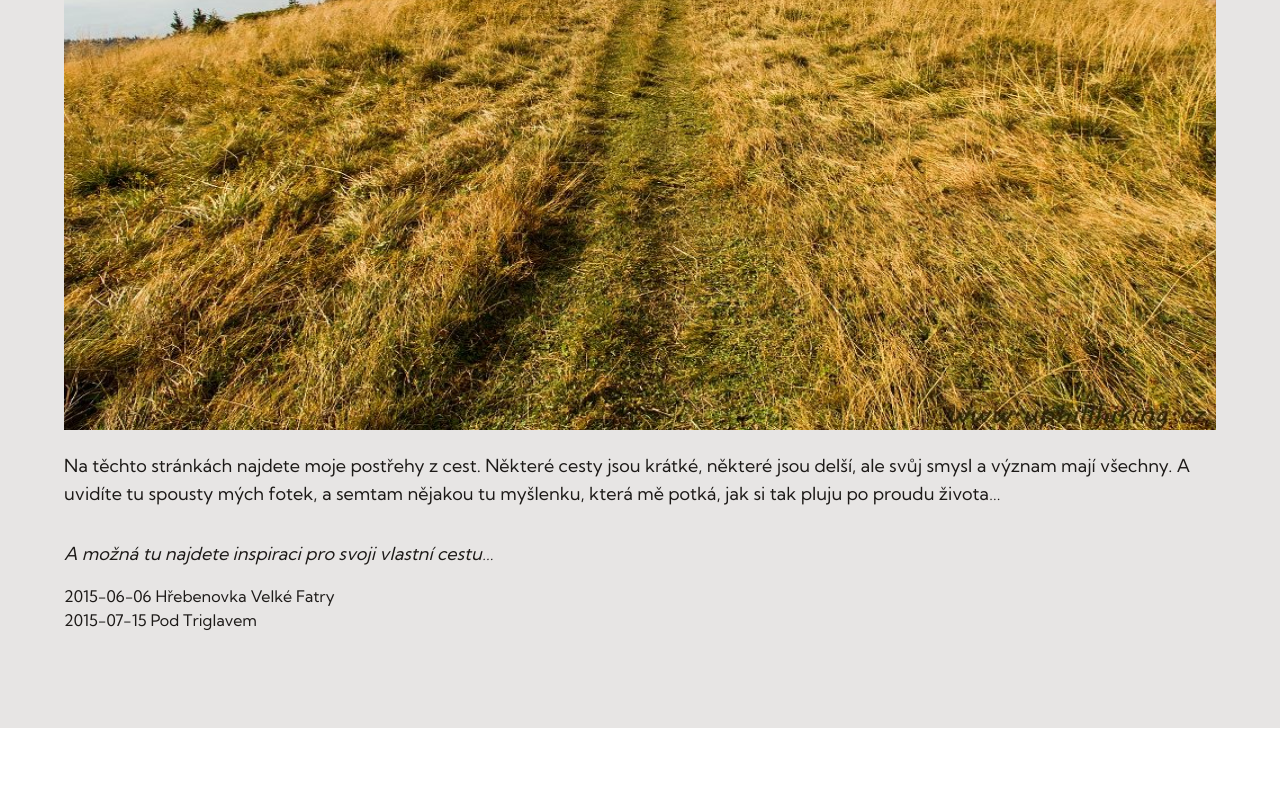
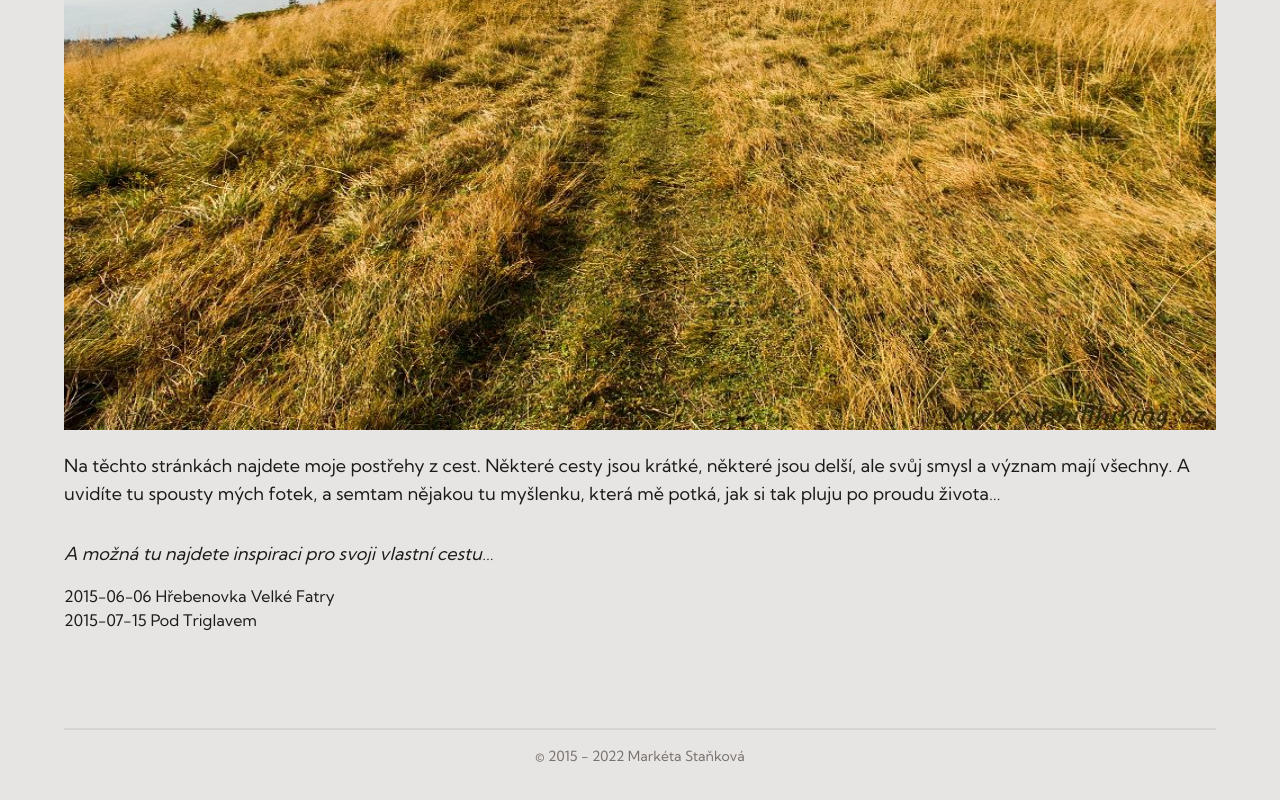
Before and after one commit to mstanka/ms-nakopec, a Next.js app: page / in a window 1280 px wide. Shown: the part 1190-1990 px from the top of the page. Before the commit the page ends 1918 px from the top, so only its background shows below. Built offline with nearby package versions, Linux system fonts and the light colour scheme; a web font is replaced by a local one.

Commit message:
add footer

```diff
--- /dev/null
+++ b/components/Footer.js
@@ -0,0 +1,9 @@
+export default function Footer() {
+  return (
+    <footer className="border-t-2 border-stone-300 mt-24 text-stone-500 text-center text-sm">
+      <div className="pt-4">
+        &copy; 2015 - {new Date().getFullYear()} Markéta Staňková
+      </div>
+    </footer>
+  );
+}
--- a/pages/index.js
+++ b/pages/index.js
@@ -9,6 +9,7 @@ import { postFilePaths, POSTS_PATH } from "../utils/mdxUtils";
 import { MDXProvider } from "@mdx-js/react";
 import Image from "next/image";
 import Home from "./Home";
+import Footer from "../components/Footer";
 
 const ResponsiveImage = (props) => (
   <Image alt={props.alt} layout="responsive" {...props} />
@@ -43,6 +44,7 @@ export default function Index({ posts }) {
             </li>
           ))}
         </ul>
+        <Footer />
       </Layout>
     </MDXProvider>
   );
--- a/pages/posts/[slug].js
+++ b/pages/posts/[slug].js
@@ -9,6 +9,7 @@ import Image from "next/image";
 import path from "path";
 import CustomLink from "../../components/CustomLink";
 import Layout from "../../components/Layout";
+import Footer from "../../components/Footer";
 import { postFilePaths, POSTS_PATH } from "../../utils/mdxUtils";
 
 // Custom components/renderers to pass to MDX.
@@ -52,6 +53,7 @@ export default function PostPage({ source, frontMatter }) {
             </button>
           ))}
       </div>
+      <Footer />
     </Layout>
   );
 }
```
